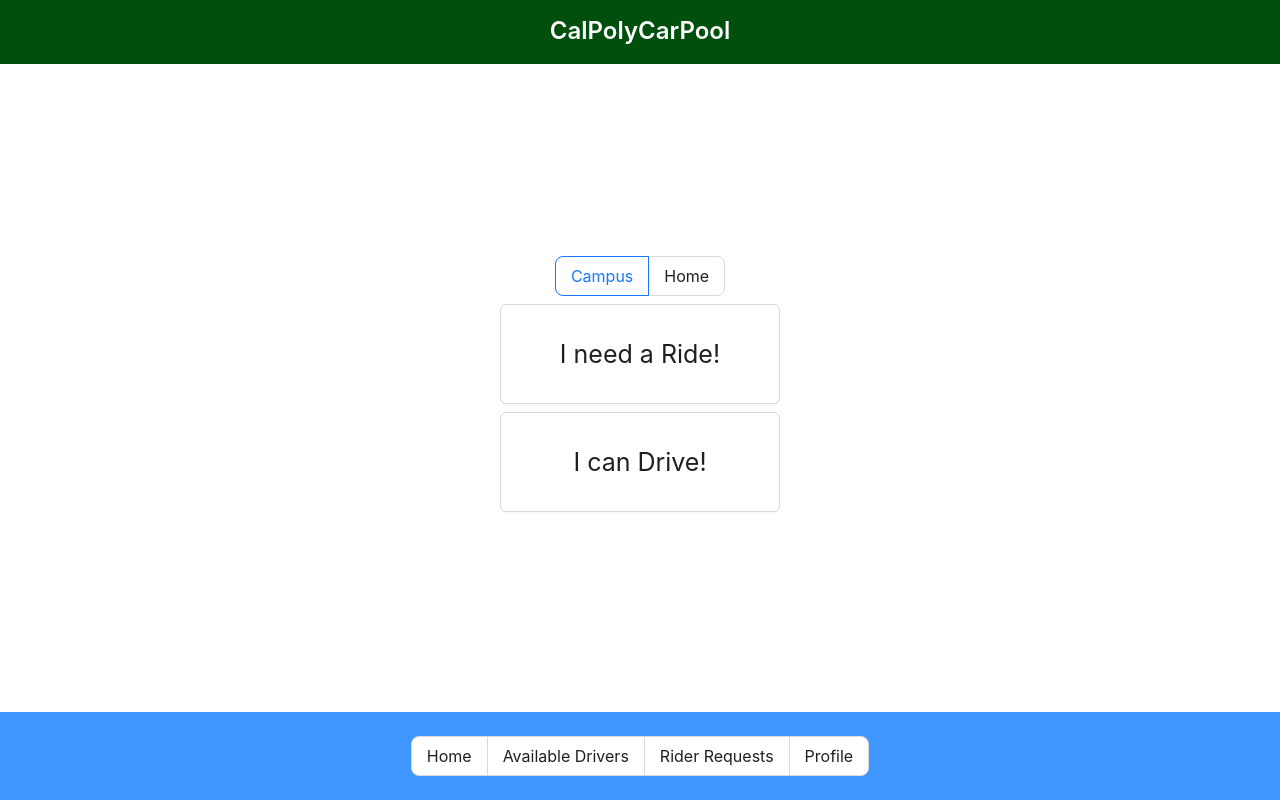
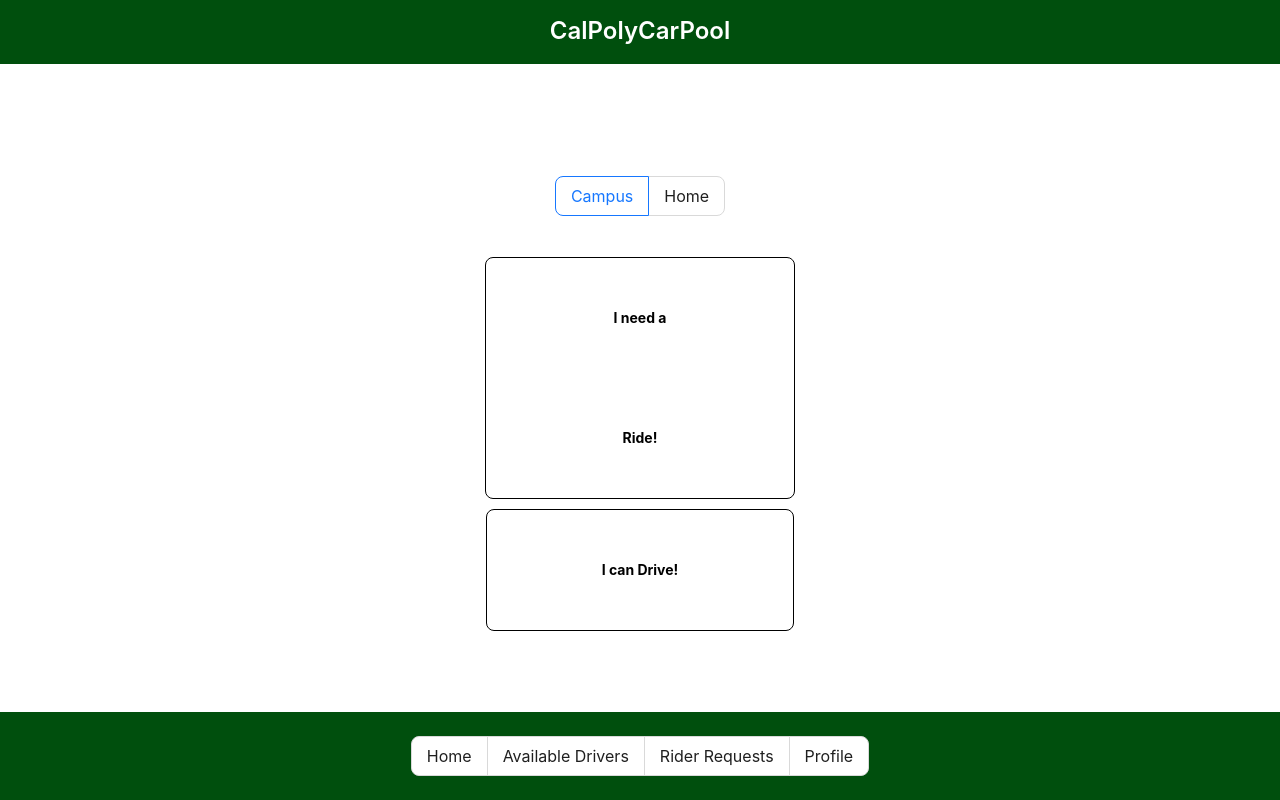
Before and after one commit to ChirayuRai/CalPolyCarPool, a React (Vite) app in the folder frontend/: page / in a window 1280 px wide. Built offline with nearby package versions, Linux system fonts and the light colour scheme.

Commit message:
CSS stuff.

```diff
--- a/frontend/src/App.tsx
+++ b/frontend/src/App.tsx
@@ -36,11 +36,11 @@ const contentStyle: React.CSSProperties = {
 const footerStyle: React.CSSProperties = {
   textAlign: 'center',
   color: '#fff',
-  backgroundColor: '#4096ff',
+  backgroundColor: '#004F0D',
 };
 
 const layoutStyle = {
-  overflow: 'hidden',
+  //overflow: 'hidden',
   height: '100vh'
   // width: 'calc(50% - 8px)',
   // maxWidth: 'calc(50% - 8px)',
--- a/frontend/src/pages/Home.tsx
+++ b/frontend/src/pages/Home.tsx
@@ -1,7 +1,7 @@
 import { Button, Flex, Radio, RadioChangeEvent } from 'antd';
 import Title from 'antd/es/typography/Title';
 import { useState } from 'react';
-import AppHeader from '../components/AppHeader'; // Import the AppHeader component
+import './styles.css'; // Import the external CSS file
 
 const Home: React.FC = () => {
   const [isDriver, setIsDriver] = useState(true);
@@ -31,57 +31,50 @@ const Home: React.FC = () => {
     setDestination(e.target.value);
   }
 
+  const containerStyle: React.CSSProperties = {
+    display: 'grid',
+    gap: '20px',
+    justifyContent: 'center',
+    alignItems: 'center',
+    height: '80vh',
+  };
+
   const boxStyle: React.CSSProperties = {
-    width: '100%',
-    height: '80vh',
-    padding: "0 500px",
+    padding: '20px',
+    borderRadius: '8px',
+    width: '350px',
+    textAlign: 'center',
   };
 
   return (
-    <Flex gap="middle" align="start" vertical>
-      <Flex
-        style={boxStyle}
-        justify="center"
-        align="center"
-        vertical gap="small"
-      >
+    <div style={containerStyle}>
     {
       !isActivated ?
-            <>
+        <div style={boxStyle}>
           <Radio.Group defaultValue={destination} size="large" onChange={handleDestinationChange}>
             <Radio.Button value="Campus">Campus</Radio.Button>
             <Radio.Button value="Home">Home</Radio.Button>
           </Radio.Group>
-              <Button
-                onClick={handleRideRequest}
-                block
-                style={{ width: "100%", height: 100, fontSize: 25 }}
-              >
+          <div>
+          <button onClick={handleRideRequest} className='custom-button2'>
             I need a Ride!
-              </Button>
-              <Button
-                onClick={handleOfferDrive}
-                block
-                style={{ width: "100%", height: 100, fontSize: 25 }}
-                disabled={!isDriver}
-              >
+          </button>
+          </div>
+          <div style={{ marginTop: '10px' }}>
+          <button onClick={handleOfferDrive} className='custom-button2' style={{ paddingInline: '37%' }} disabled={!isDriver}>
             I can Drive!
-              </Button>
-            </>
+          </button>
+          </div>
+        </div>
       :
-            <>
+        <div style={boxStyle}>
           <Title>{activatedText}</Title>
-              <Button
-                onClick={handleCancel}
-                block
-                style={{ width: "100%", height: 100, fontSize: 25 }}
-              >
+          <Button onClick={handleCancel} block>
             Cancel
           </Button>
-            </>
+        </div>
     }
-      </Flex>
-    </Flex>
+    </div>
   );
 };
 
--- a/frontend/src/pages/styles.css
+++ b/frontend/src/pages/styles.css
@@ -16,3 +16,38 @@
   color: #000000;
   transform: scale(1.05);
 }
+
+.custom-button2 {
+  background-color: #ffffff;
+  color: black;
+  border: 1px solid #000000; /* Specify the border width and color */
+  padding-inline: 35%;
+  border-radius: 8px;
+  font-weight: bold;
+  transition: background-color 0.3s, transform 0.3s;
+  text-align: center;
+}
+.custom-button2:hover {
+  color: hsl(209, 88%, 53%);
+  transform: scale(1.1);
+}
+
+.radio-group {
+  display: flex;
+  justify-content: center;
+}
+
+.radio-button {
+  flex-grow: 1;
+  margin: 0 5px;
+}
+
+.button {
+  font-size: 20px;
+}
+
+@media (max-width: 768px) {
+  .button {
+    font-size: 16px;
+  }
+}
```
Lines whose indentation alone changed are shown as unchanged.
